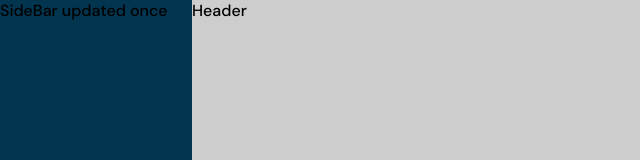
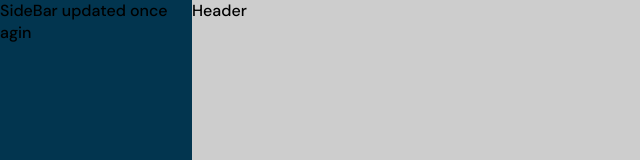
Before and after one commit to vinay161996/testing-2, a React (Vite) app: page / in a window 1280 px wide. Shown: the top 160 px of the page, without its empty margins (0-640 px from the left). Built offline with nearby package versions, Linux system fonts and the light colour scheme.

Commit message:
Update SideNavbar.jsx

```diff
--- a/src/components/sideNavbar/SideNavbar.jsx
+++ b/src/components/sideNavbar/SideNavbar.jsx
@@ -4,7 +4,7 @@ const SideNavbar = () => {
     return (
         <div className='sideNavbar'>
             <div className="container">
-                SideBar updated once
+                SideBar updated once agin
             </div>
         </div>
     )
```
